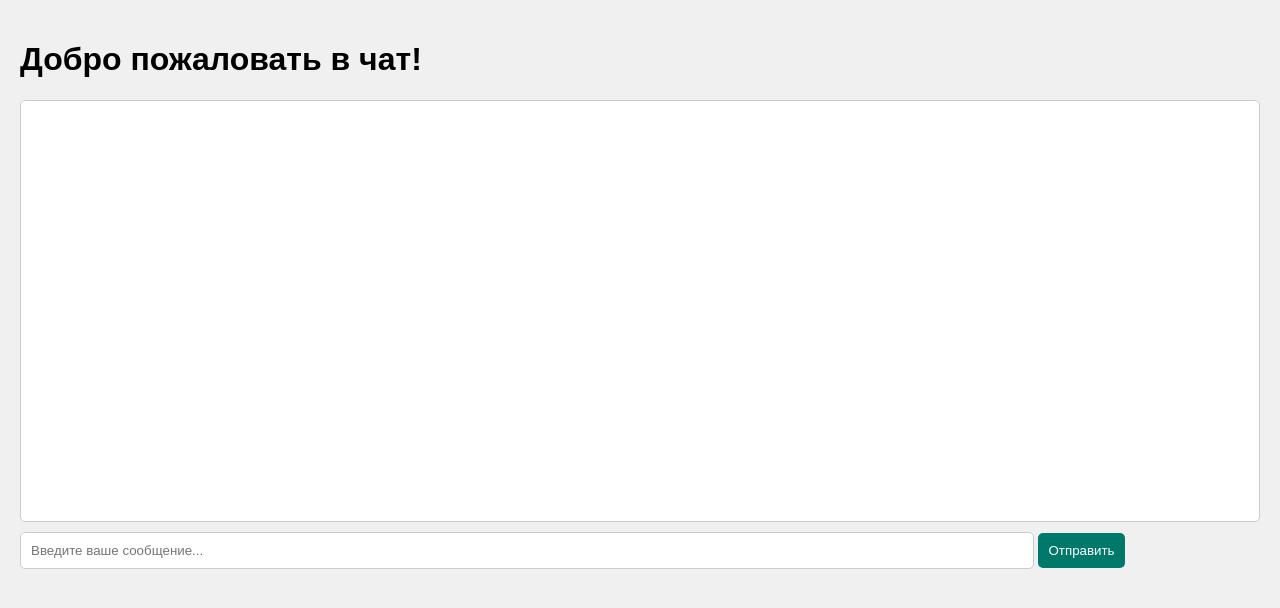
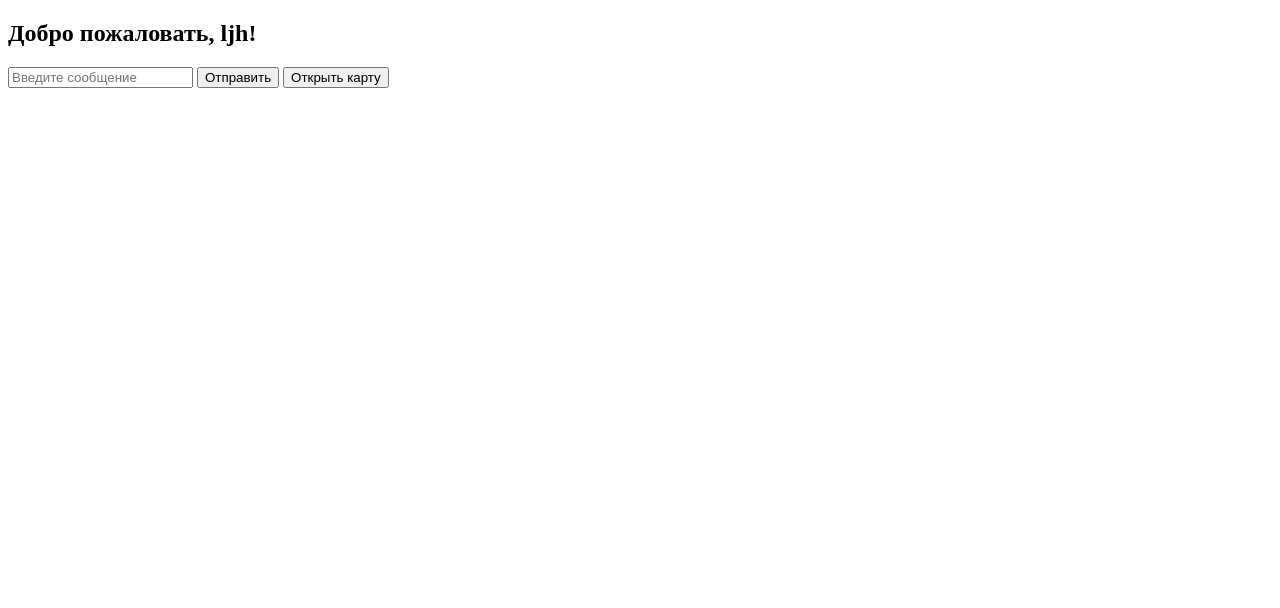
Before and after one commit to GFXGFX1/Webproject, a Flask app: page /chat in a window 1280 px wide. Shown: the top 608 px of the page. Run offline with Flask 3, Linux system fonts and the light colour scheme; a user stored in the database is signed in; some libraries are stand-ins or nearby versions.

Commit message:
Update chat.html

```diff
--- a/messenger/templates/chat.html
+++ b/messenger/templates/chat.html
@@ -5,83 +5,34 @@
     <meta name="viewport" content="width=device-width, initial-scale=1.0">
     <title>Чат</title>
     <script src="https://cdnjs.cloudflare.com/ajax/libs/socket.io/4.0.0/socket.io.js"></script>
-    <style>
-        body {
-            font-family: Arial, sans-serif;
-            background-color: #f0f0f0;
-            margin: 0;
-            padding: 20px;
+    <script>
+        var socket = io();
+
+        function sendMessage() {
+            var message = document.getElementById('messageInput').value;
+            socket.emit('send_message', {message: message});
+            document.getElementById('messageInput').value = '';
         }
-        #chat-box {
-            border: 1px solid #ccc;
-            border-radius: 5px;
-            background-color: #fff;
-            padding: 10px;
-            height: 400px;
-            overflow-y: scroll;
-            margin-bottom: 10px;
+
+        socket.on('receive_message', function(data) {
+            var messages = document.getElementById('messages');
+            messages.innerHTML += '<p><strong>' + data.username + ':</strong> ' + data.message + '</p>';
+        });
+
+        function openMap() {
+            socket.emit('open_map');
         }
-        .message {
-            background-color: #fff;
-            border: 1px solid #ccc;
-            border-radius: 5px;
-            padding: 10px;
-            margin: 5px 0;
-            box-shadow: 0 2px 5px rgba(0, 0, 0, 0.1);
-        }
-        #message-input {
-            width: 80%;
-            padding: 10px;
-            border: 1px solid #ccc;
-            border-radius: 5px;
-        }
-        #send-button {
-            padding: 10px;
-            border: none;
-            background-color: #00796b;
-            color: white;
-            border-radius: 5px;
-            cursor: pointer;
-        }
-        #send-button:hover {
-            background-color: #004d40;
-        }
-    </style>
+    </script>
 </head>
 <body>
-    <h1>Добро пожаловать в чат!</h1>
-    <div id="chat-box">
+    <h2>Добро пожаловать, {{ username }}!</h2>
+    <div id="messages">
         {% for message in messages %}
-            <div class="message">{{ message.username }}: {{ message.content }}</div>
+            <p><strong>{{ message.username }}:</strong> {{ message.content }}</p>
         {% endfor %}
     </div>
-    <input type="text" id="message-input" placeholder="Введите ваше сообщение..." required>
-    <button id="send-button">Отправить</button>
-
-    <script>
-        const socket = io();
-
-        document.getElementById('send-button').onclick = function() {
-            const messageInput = document.getElementById('message-input');
-            const message = messageInput.value;
-
-            if (message) {
-                // Отправляем сообщение на сервер
-                socket.emit('send_message', { message: message, username: 'Аноним' });
-                messageInput.value = ''; // Очищаем поле ввода сообщения
-            } else {
-                alert("Пожалуйста, введите сообщение.");
-            }
-        };
-
-        socket.on('receive_message', function(data) {
-            const chatBox = document.getElementById('chat-box');
-            const messageElement = document.createElement('div');
-            messageElement.classList.add('message');
-            messageElement.textContent = `${data.username}: ${data.message}`;
-            chatBox.appendChild(messageElement);
-            chatBox.scrollTop = chatBox.scrollHeight;
-        });
-    </script>
+    <input id="messageInput" type="text" placeholder="Введите сообщение">
+    <button onclick="sendMessage()">Отправить</button>
+    <button onclick="openMap()">Открыть карту</button>
 </body>
 </html>
```
